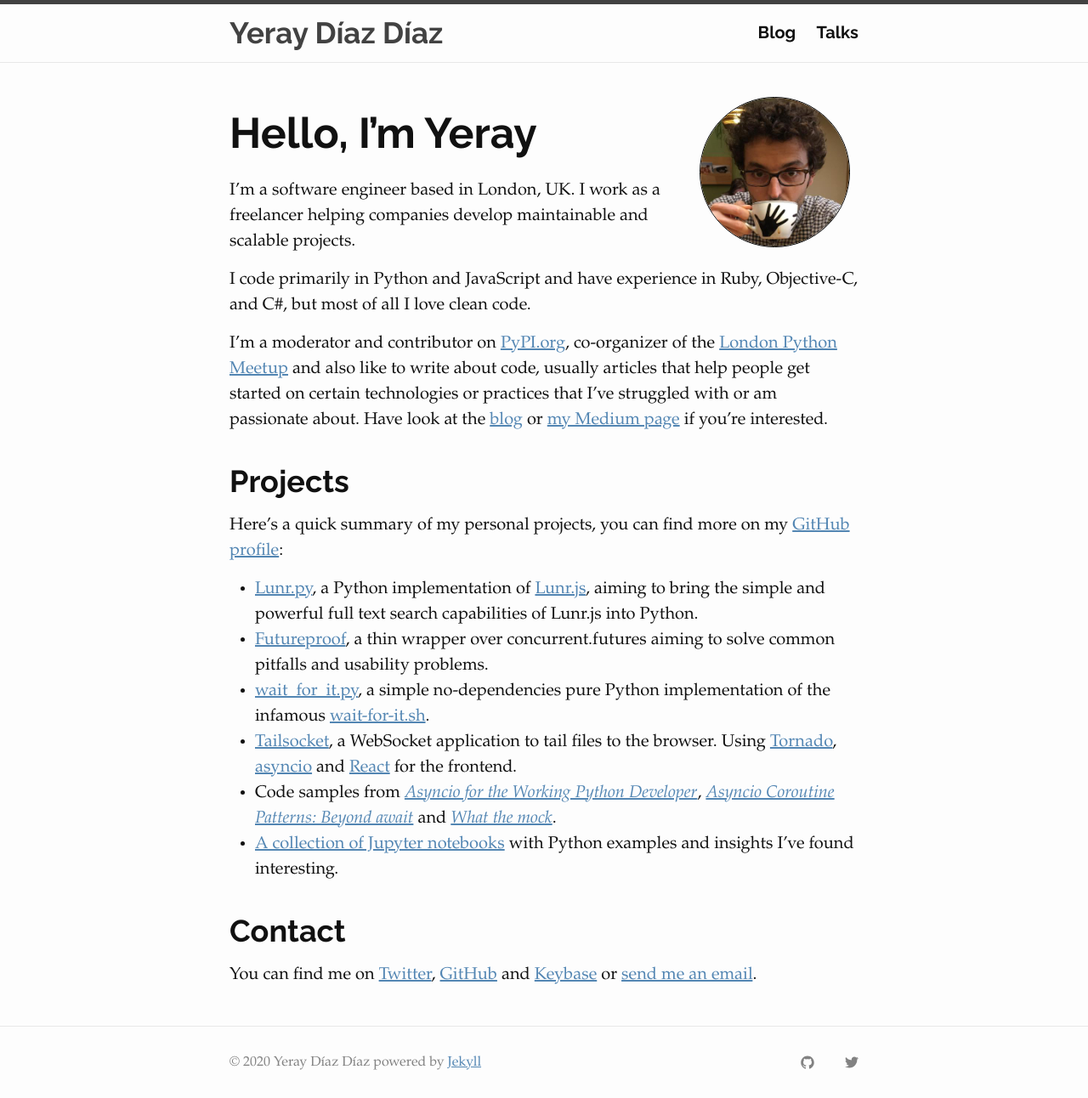
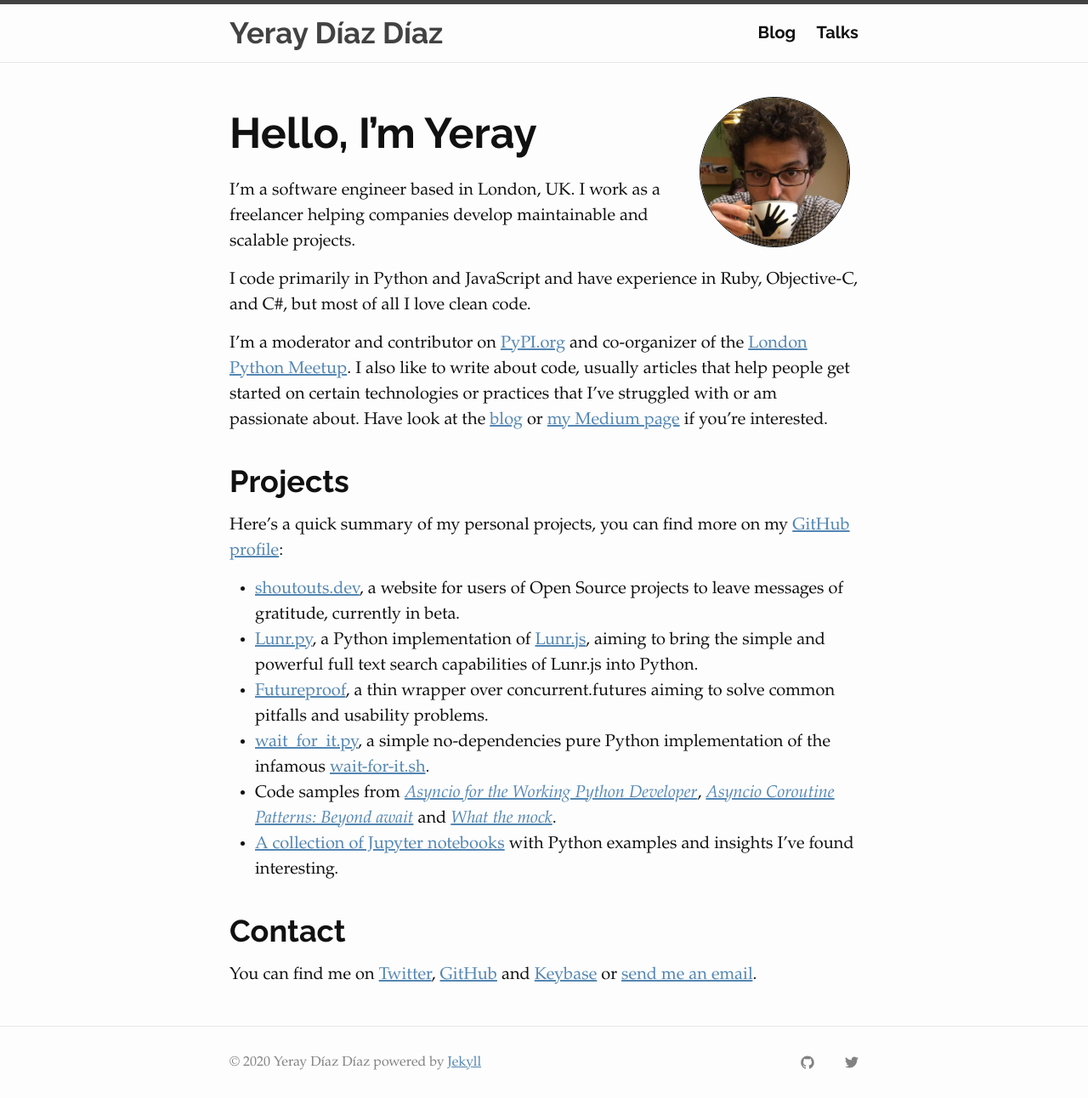
Before and after one commit to yeraydiazdiaz/yeraydiazdiaz.github.io, a Jekyll site: the page built from index.md, in a window 1280 px wide. Shown: the whole page at 85% size. Built offline with Jekyll 4.4.1, drawn with Linux system fonts in a browser that asks for light colours.

Commit message:
Add link to shoutouts.dev
Fix some wording

```diff
--- a/index.md
+++ b/index.md
@@ -14,16 +14,16 @@ I'm a software engineer based in London, UK. I work as a freelancer helping comp
 
 I code primarily in Python and JavaScript and have experience in Ruby, Objective-C, and C#, but most of all I love clean code.
 
-I'm a moderator and contributor on [PyPI.org](https://pypi.org), co-organizer of the [London Python Meetup](https://www.meetup.com/LondonPython/) and also like to write about code, usually articles that help people get started on certain technologies or practices that I've struggled with or am passionate about. Have look at the [blog](/blog) or [my Medium page](https://medium.com/@yeraydiazdiaz/) if you're interested.
+I'm a moderator and contributor on [PyPI.org](https://pypi.org) and co-organizer of the [London Python Meetup](https://www.meetup.com/LondonPython/). I also like to write about code, usually articles that help people get started on certain technologies or practices that I've struggled with or am passionate about. Have look at the [blog](/blog) or [my Medium page](https://medium.com/@yeraydiazdiaz/) if you're interested.
 
 ## Projects
 
 Here's a quick summary of my personal projects, you can find more on my [GitHub profile][github]:
 
+- [shoutouts.dev](https://shoutouts.dev), a website for users of Open Source projects to leave messages of gratitude, currently in beta.
 - [Lunr.py](https://readthedocs.org/projects/lunr/), a Python implementation of [Lunr.js](https://lunrjs.com/), aiming to bring the simple and powerful full text search capabilities of Lunr.js into Python.
 - [Futureproof](https://github.com/yeraydiazdiaz/futureproof), a thin wrapper over concurrent.futures aiming to solve common pitfalls and usability problems.
 - [wait_for_it.py](https://github.com/yeraydiazdiaz/wait_for_it.py), a simple no-dependencies pure Python implementation of the infamous [wait-for-it.sh](https://github.com/vishnubob/wait-for-it).
-- [Tailsocket](https://github.com/yeraydiazdiaz/tailsocket), a WebSocket application to tail files to the browser. Using [Tornado](http://tornadoweb.org/), [asyncio](https://docs.python.org/3/library/asyncio.html) and [React](https://facebook.github.io/react/) for the frontend.
 - Code samples from [*Asyncio for the Working Python Developer*](https://github.com/yeraydiazdiaz/asyncio-ftwpd), [*Asyncio Coroutine Patterns: Beyond await*](https://github.com/yeraydiazdiaz/asyncio-coroutine-patterns) and [*What the mock*](https://github.com/yeraydiazdiaz/wtmock/).
 - [A collection of Jupyter notebooks](https://github.com/yeraydiazdiaz/notebooks) with Python examples and insights I've found interesting.
 
```
